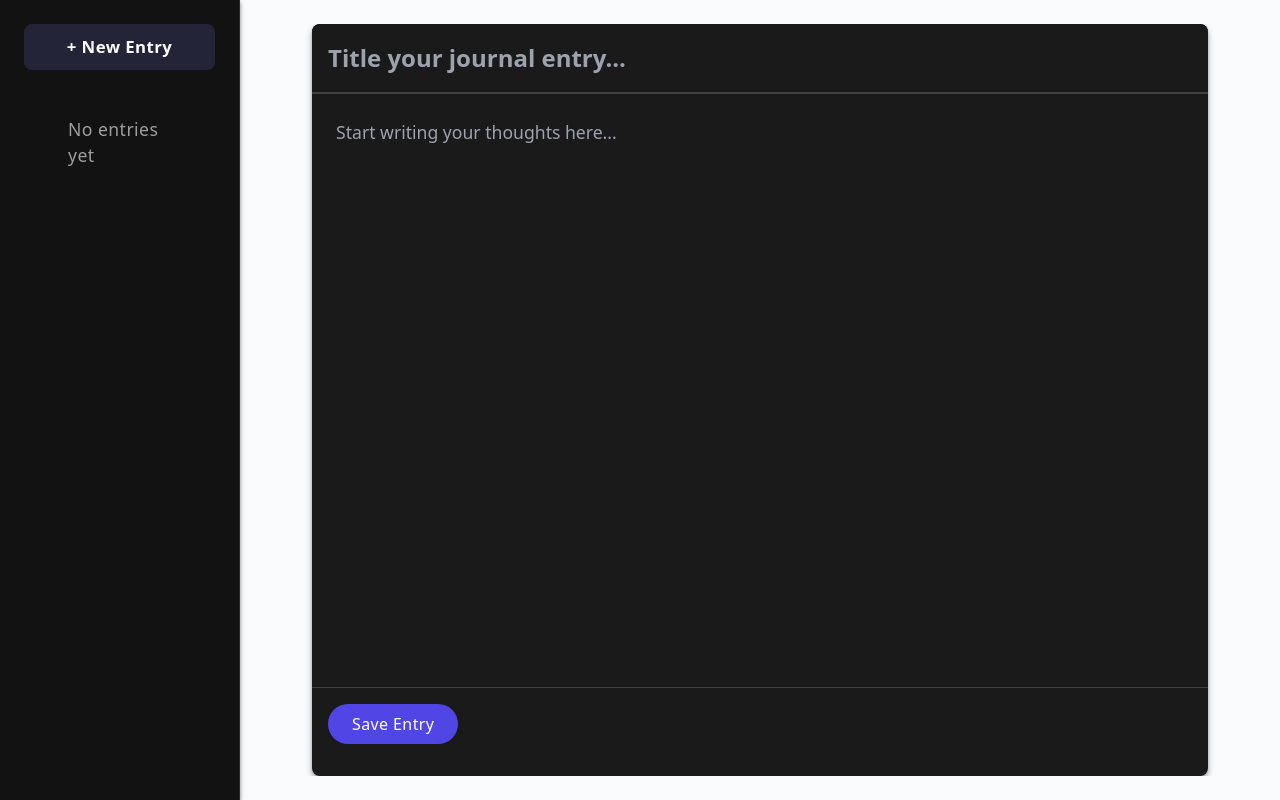
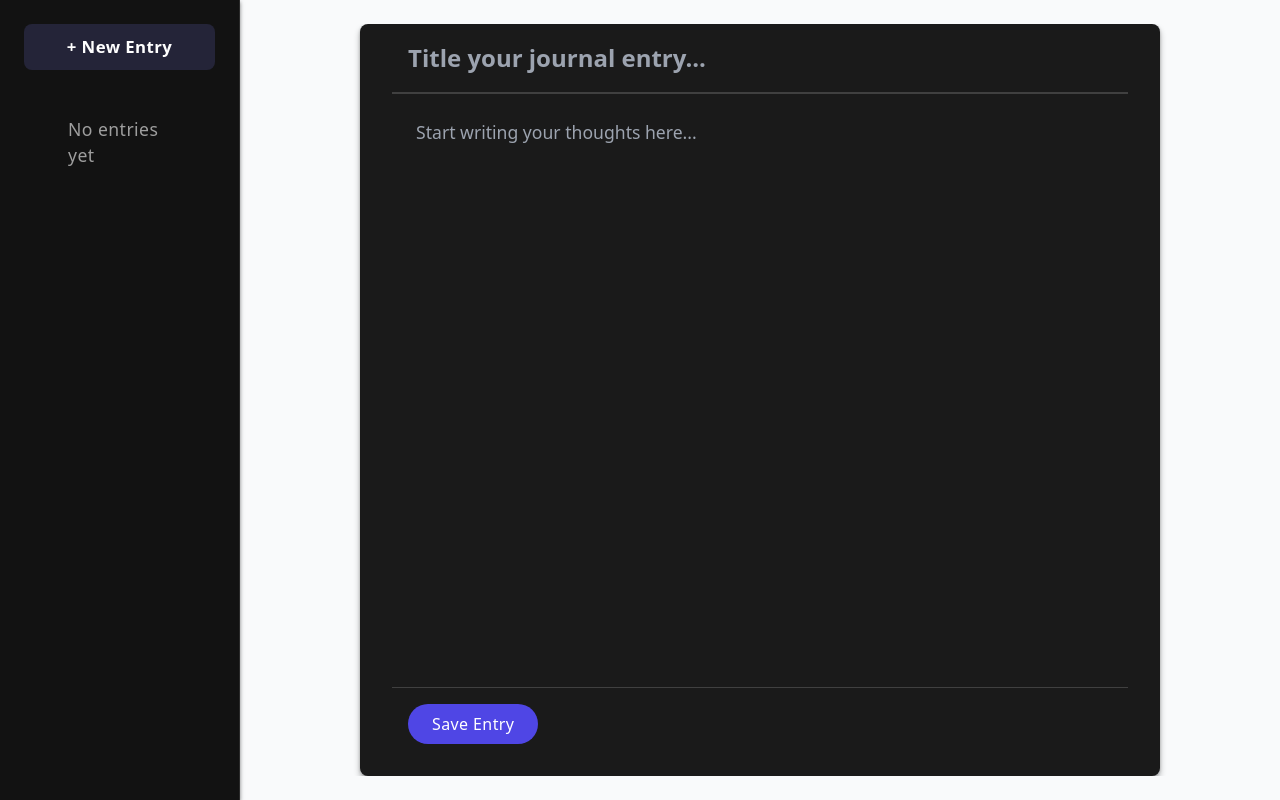
Before and after one commit to raghavagg4/MyJournal, a Flask app: page /journal in a window 1280 px wide. Shown: the part 80-880 px from the top of the page. Run offline with Flask 2, Linux system fonts and the light colour scheme; the visitor is signed in with stand-in values (Sample User, id 1); data that the repository does not hold is empty; style sheets or scripts are compiled from the project's sources.

Commit message:
Made the journal box occupy less space

```diff
--- a/Journal/flask_app/static/journal-content.css
+++ b/Journal/flask_app/static/journal-content.css
@@ -5,6 +5,9 @@
   border-radius: 8px;
   overflow: hidden;
   transition: all 0.3s ease;
+  max-width: 800px;
+  margin: 0 auto;
+  padding: 0 2rem;
 }
 
 .journal-title-input {
```
